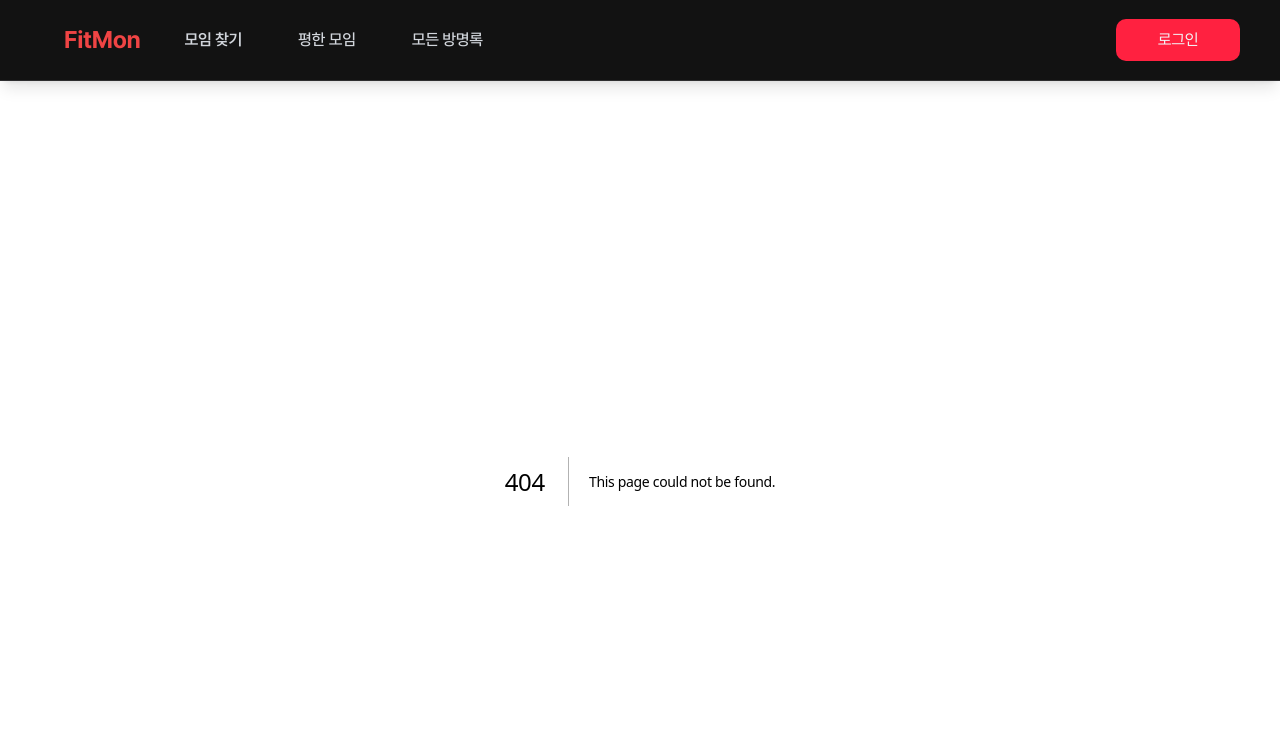
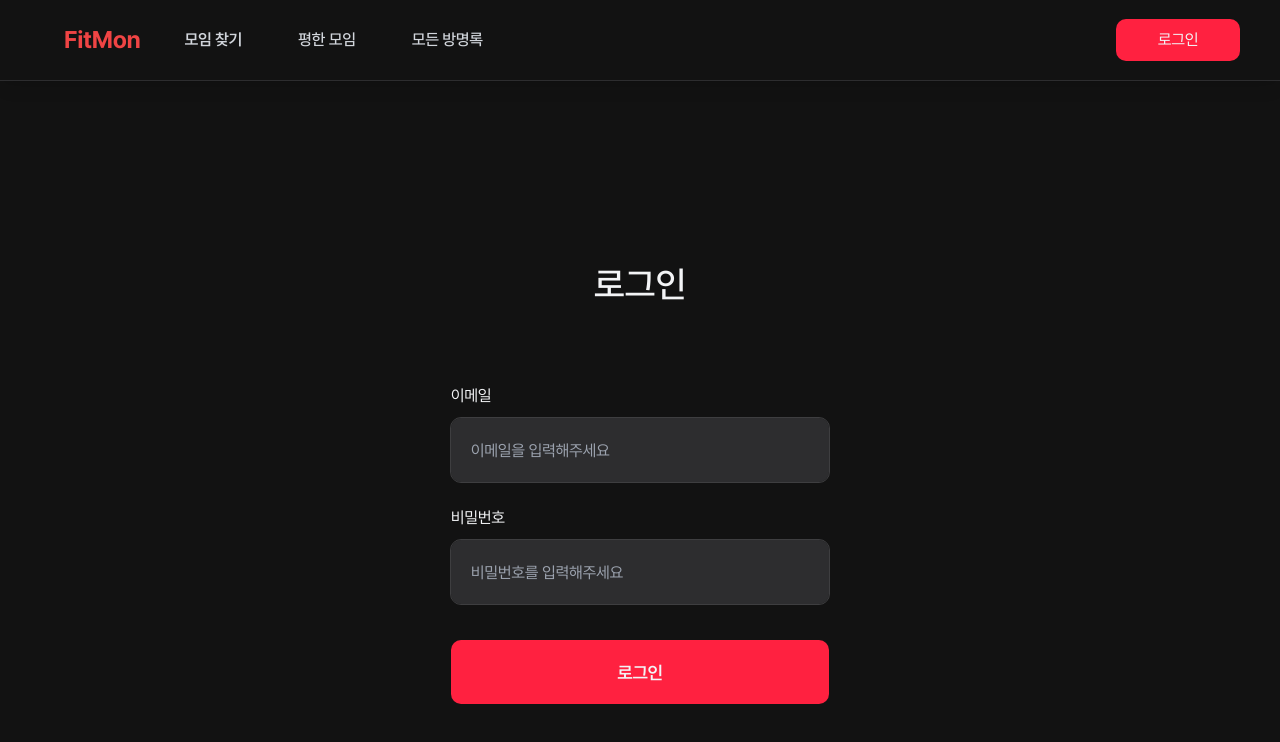
Before and after one commit to FESI06-project/-frontend, a Next.js app: page /login in a window 1280 px wide. Before the commit this address had no page. Shown: the top 742 px of the page. Built offline with nearby package versions, Linux system fonts and the light colour scheme.

Commit message:
✨ feat: 로그인 페이지 구현, 입력정보 저장 구현

```diff
--- /dev/null
+++ b/src/pages/login/index.tsx
@@ -0,0 +1,49 @@
+import { useState } from 'react';
+import Input from '@/components/common/Input';
+import Button from '@/components/common/Button';
+
+export default function Login() {
+  const [loginFormData, setLoginFormData] = useState({
+    email: '',
+    password: '',
+  });
+
+  // 로그인 정보 저장
+  const handleInputChange = (e: React.ChangeEvent<HTMLInputElement>) => {
+    const { name, value } = e.target;
+    setLoginFormData((prev) => ({
+      ...prev,
+      [name]: value,
+    }));
+  };
+
+  return (
+    <div className="w-full h-screen flex justify-center items-center">
+      <div className="flex flex-col justify-center items-center max-w-[640px] w-1/3">
+        <h1 className="mb-12 text-[2.25rem] font-medium">{'로그인'}</h1>
+
+        <form className="flex flex-col w-full px-6">
+          <p className="mt-6 mb-2.5 text-[1rem]">이메일</p>
+          <Input
+            type="email"
+            name="email"
+            value={loginFormData.email}
+            placeholder="이메일을 입력해주세요"
+            handleInputChange={handleInputChange}
+          />
+
+          <p className="mt-6 mb-2.5 text-[1rem]">비밀번호</p>
+          <Input
+            type="password"
+            name="password"
+            value={loginFormData.password}
+            placeholder="비밀번호를 입력해주세요"
+            handleInputChange={handleInputChange}
+          />
+
+          <Button type="submit" name="로그인" />
+        </form>
+      </div>
+    </div>
+  );
+}
```
